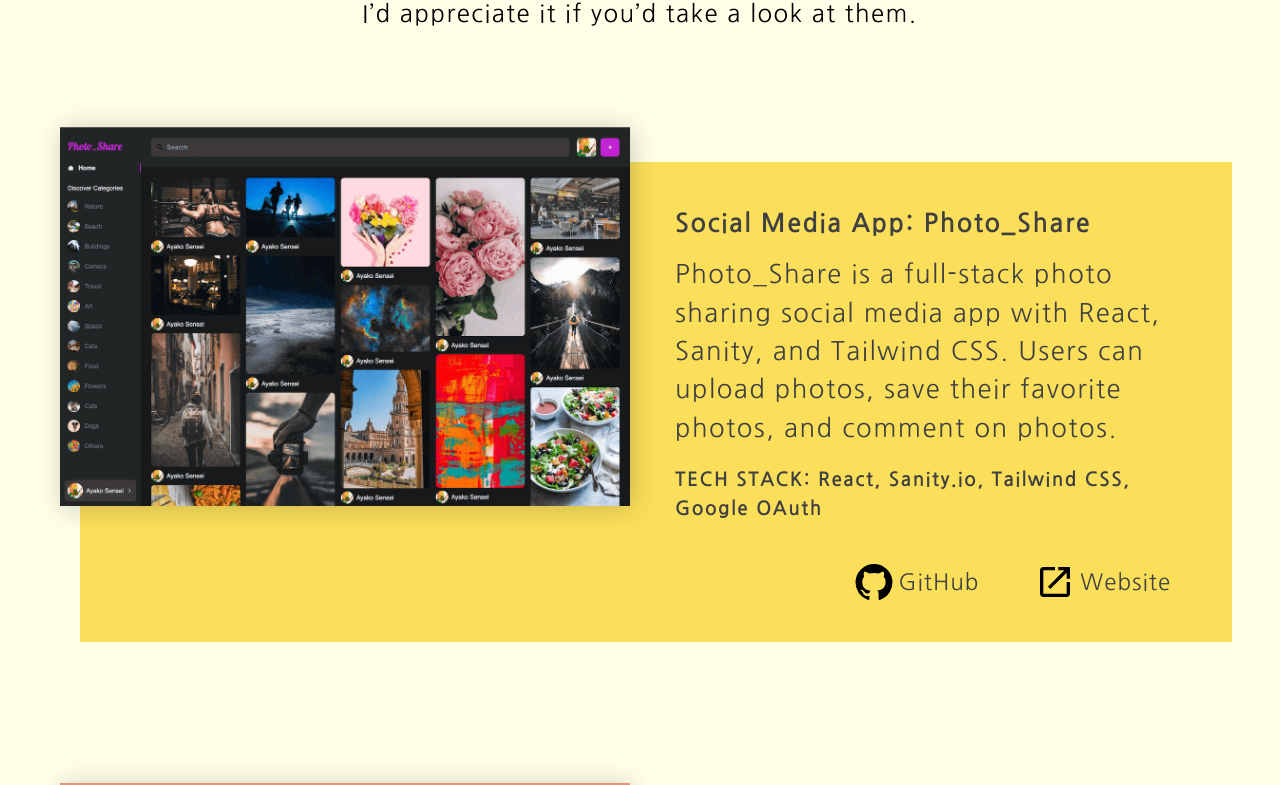
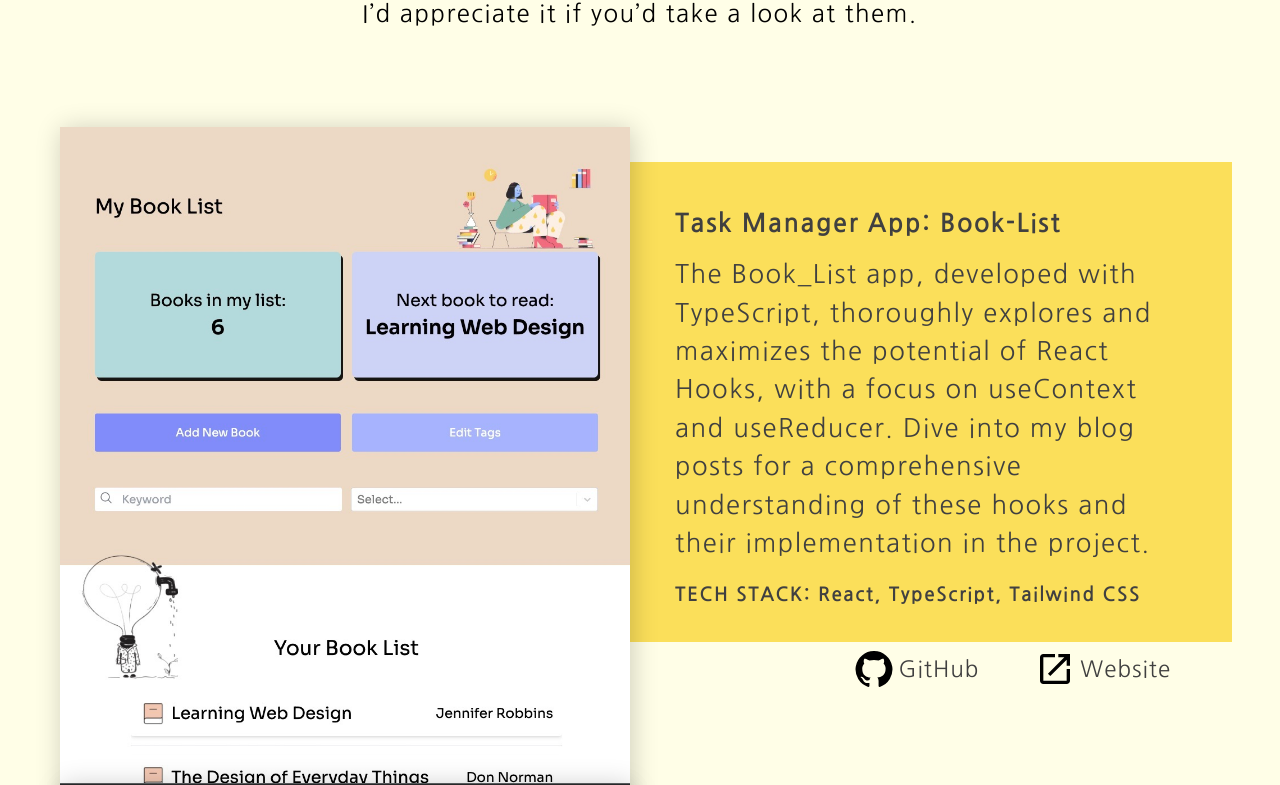
Before and after one commit to Ayako-Yokoe/Portfolio, a React (Create React App) app: page / in a window 1280 px wide. Shown: the part 993-1778 px from the top of the page. Built offline with nearby package versions, Linux system fonts and the light colour scheme; no server answers; a web font is replaced by a local one.

Commit message:
Add book list

```diff
--- a/src/data.js
+++ b/src/data.js
@@ -1,6 +1,16 @@
 export const projects = [
   {
     id: 1,
+    image: "assets/book-list.jpeg",
+    title: "Task Manager App: Book-List",
+    caption:
+      "The Book_List app, developed with TypeScript, thoroughly explores and maximizes the potential of React Hooks, with a focus on useContext and useReducer. Dive into my blog posts for a comprehensive understanding of these hooks and their implementation in the project.",
+    tech: "React, TypeScript, Tailwind CSS",
+    gitHubLink: "https://github.com/Ayako-Yokoe/book-list",
+    deployedLink: "https://book-list-usecontext-usereducer.netlify.app/",
+  },
+  {
+    id: 2,
     image: "assets/photo_share.png",
     title: "Social Media App: Photo_Share",
     caption:
@@ -10,7 +20,7 @@ export const projects = [
     deployedLink: "https://photo-share-ay.netlify.app/",
   },
   {
-    id: 2,
+    id: 3,
     image: "assets/ecommerce.png",
     title: "E-Commerce App: Kids-Clothes",
     caption:
@@ -20,7 +30,7 @@ export const projects = [
     deployedLink: "https://kids-clothes.vercel.app/login",
   },
   {
-    id: 3,
+    id: 4,
     image: "assets/collocation.jpeg",
     title: "API Project: Collocation Dictionary",
     caption:
@@ -30,7 +40,7 @@ export const projects = [
     deployedLink: "https://collocation-dictionary.vercel.app/",
   },
   {
-    id: 4,
+    id: 5,
     image: "assets/udemy.png",
     title: "Clone Project: Clone-Udemy",
     caption:
```
Also changed, not shown: public/assets/book-list.jpeg (added).
